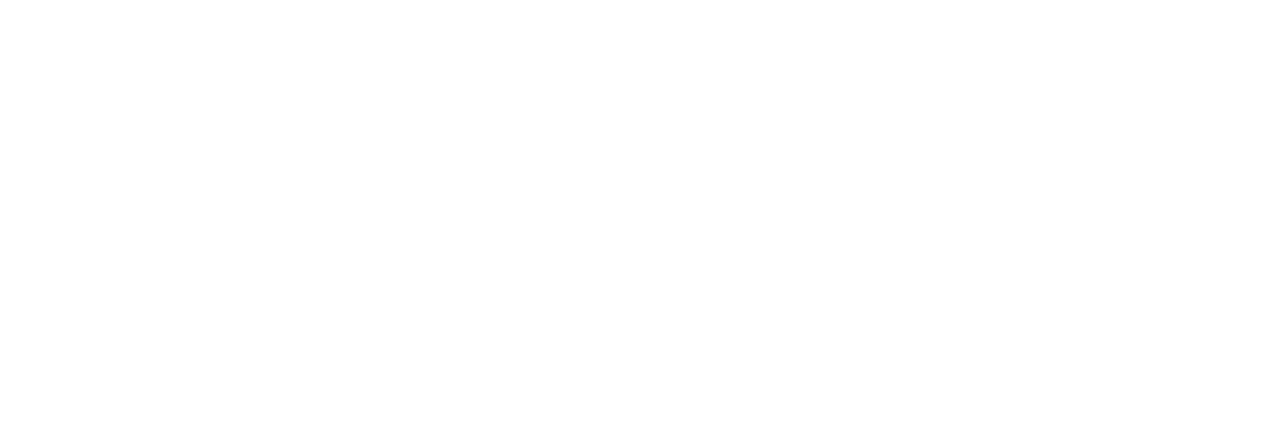
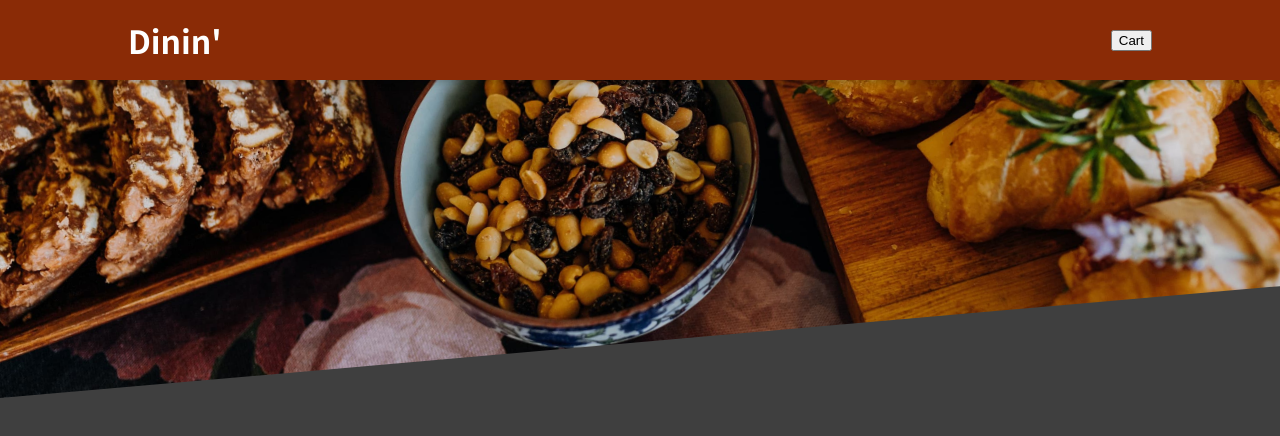
Before and after one commit to lakotelman/max-meal-ordering, a React (Create React App) app: page / in a window 1280 px wide. Shown: the top 436 px of the page. Built offline with nearby package versions, Linux system fonts and the light colour scheme.

Commit message:
Header layout

```diff
--- a/src/App.js
+++ b/src/App.js
@@ -1,10 +1,10 @@
-
+import Header from "./components/Layout/Header";
 
 function App() {
   return (
-    <div >
-
-    </div>
+    <>
+      <Header/>
+    </>
   );
 }
 
--- a/src/components/Layout/Header.js
+++ b/src/components/Layout/Header.js
@@ -1,12 +1,14 @@
-import styles from "./Header"
+import styles from "./Header.module.css"
+import mealsImage from "../../assets/banquetsetup.jpg"
+
 const Header = props => {
 return (
     <>
-<header>
+<header className={styles.header}>
 <h1>Dinin'</h1>
 <button>Cart</button>
 </header>
-<div></div>
+<div className={styles["main-image"]}><img src={mealsImage} alt="A table with delicious food"/></div>
     </>
 )
 }
--- /dev/null
+++ b/src/index.css
@@ -0,0 +1,14 @@
+@import url('https://fonts.googleapis.com/css2?family=Noto+Sans+JP:wght@400;700&display=swap');
+
+* {
+  box-sizing: border-box;
+}
+
+html {
+  font-family: 'Noto Sans JP', sans-serif;
+}
+
+body {
+  margin: 0;
+  background-color: #3f3f3f;
+}
--- a/src/index.js
+++ b/src/index.js
@@ -1,6 +1,6 @@
 import React from 'react';
 import ReactDOM from 'react-dom/client';
-
+import "./index.css"
 import App from './App';
 
 const root = ReactDOM.createRoot(document.getElementById('root'));
```
Also changed, not shown: src/assets/banquetsetup.jpg (added).
